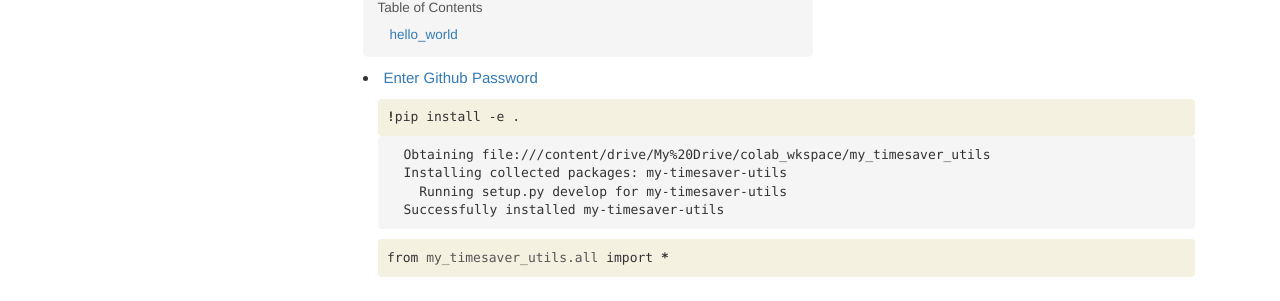
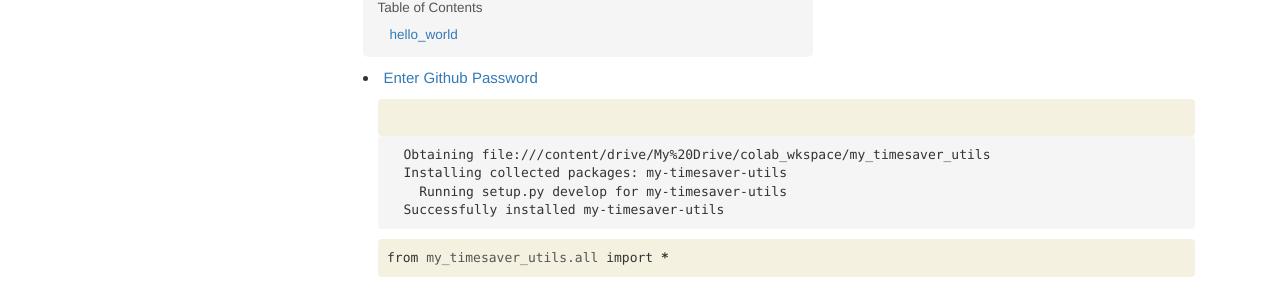
Before and after one commit to butchland/my_timesaver_utils, a Jekyll site: the page built from docs/enhanced_jmd_imagecleaner.html, in a window 1280 px wide. Shown: the part 148-449 px from the top of the page. Built offline with Jekyll 4.4.1, drawn with Linux system fonts in a browser that asks for light colours; nearby versions of some CDN libraries; comment, search, counter and statistics services are not loaded.

Commit message:
Add minor edits to test module

```diff
--- a/docs/enhanced_jmd_imagecleaner.html
+++ b/docs/enhanced_jmd_imagecleaner.html
@@ -36,7 +36,7 @@ nb_path: "nbs/04_enhanced_jmd_imagecleaner.ipynb"
 
 <div class="inner_cell">
     <div class="input_area">
-<div class=" highlight hl-ipython3"><pre><span></span><span class="o">!</span>pip install -e .
+<div class=" highlight hl-ipython3"><pre><span></span>
 </pre></div>
 
     </div>
```
Also changed, not shown: 1 other file.
